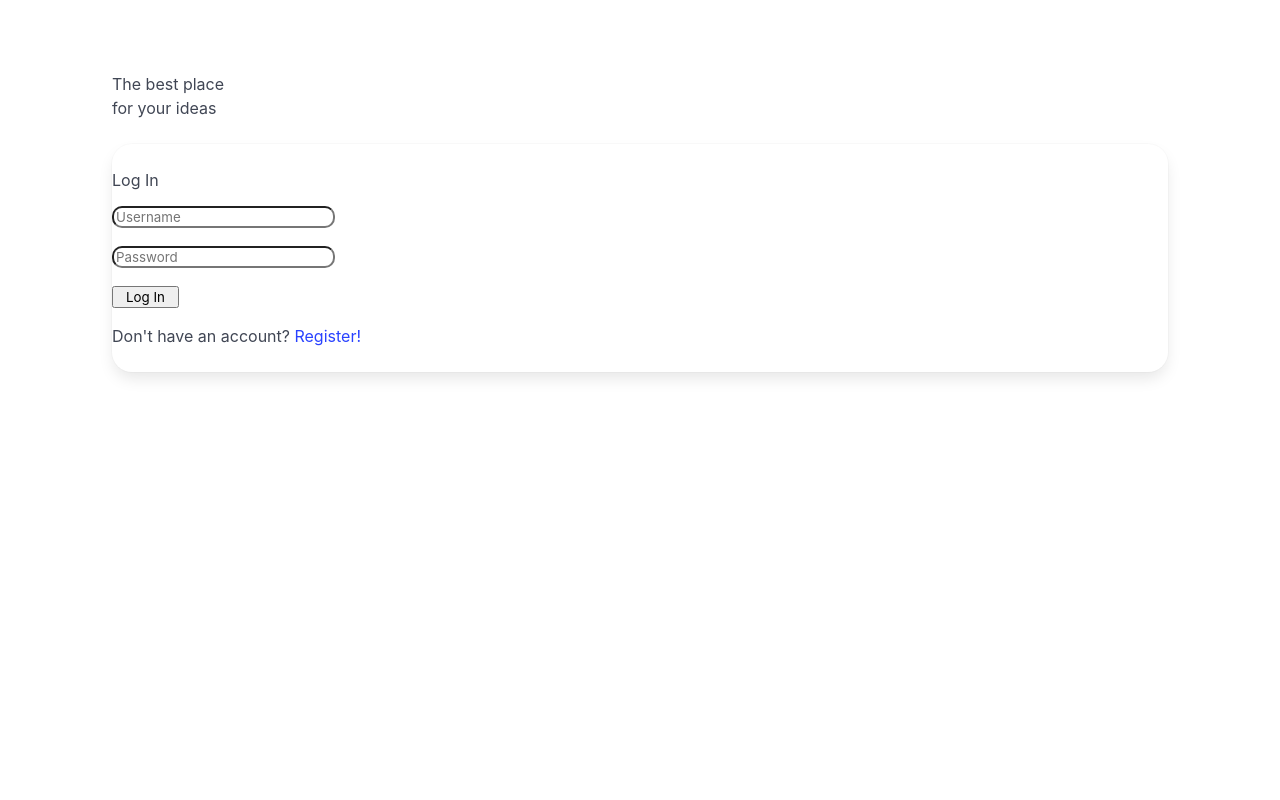
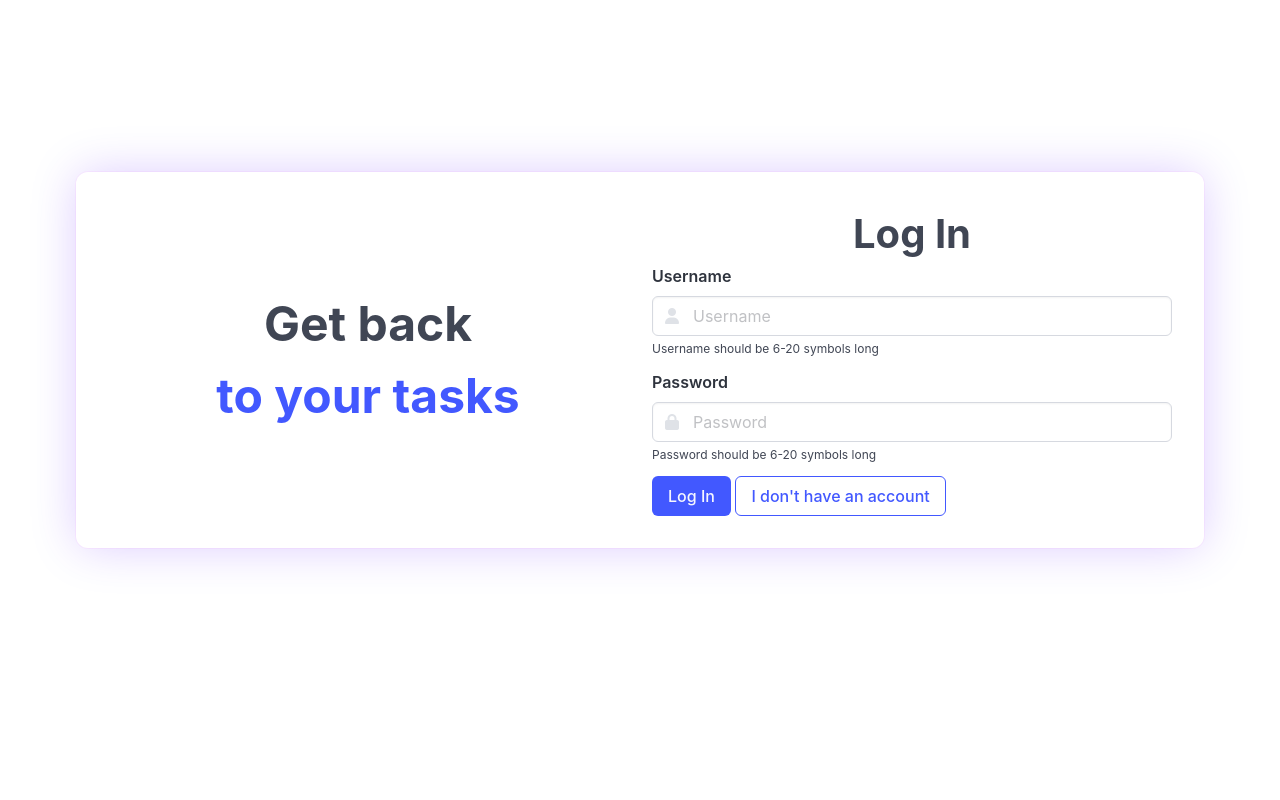
Before and after one commit to Nikitaksk/todo-flask, a Flask app: page /login in a window 1280 px wide. Shown: the part 52-852 px from the top of the page. After the commit the page ends 615 px from the top, so only its background shows below. Run offline with Flask 3, Linux system fonts and the light colour scheme; some libraries are stand-ins or nearby versions.

Commit message:
login redesigned

```diff
--- a/templates/login.html
+++ b/templates/login.html
@@ -6,54 +6,67 @@
 
 {% block body %}
 
-    <section class="" style="height: 100vh;">
-        <div class="px-4  h-100 px-md-5  text-center align-content-center" style="">
-            {% with messages = get_flashed_messages() %}
-                {% if messages %}
-                    {% for message in messages %}
-                        <div class="alert alert-danger p-3 " role="alert">
-                            {{ message }}
-                        </div>
-                    {% endfor %}
-                {% endif %}
-            {% endwith %}
-            <div class="container bg-light p-5 " style=" border-radius: 30px;">
-                <div class=" row gx-lg-5 p-3 m-3 ">
-                    <div class=" col-lg-6 mb-5 mb-lg-0">
-                        <h1 class="my-5 display-3 fw-bold ls-tight">
-                            The best place <br/>
-                            <span class="text-primary">for your ideas</span>
-                        </h1>
+{#        <div class="px-4  h-100 px-md-5  text-center align-content-center" style="">#}
+{#            {% with messages = get_flashed_messages() %}#}
+{#                {% if messages %}#}
+{#                    {% for message in messages %}#}
+{#                        <div class="alert alert-danger p-3 " role="alert">#}
+{#                            {{ message }}#}
+{#                        </div>#}
+{#                    {% endfor %}#}
+{#                {% endif %}#}
+{#            {% endwith %}#}
+    <div class="container columns is-flex is-fullheight is-vcentered" style="height:90vh;">
+        <div class="container my-5 is-max-widescreen p-5">
+            <div class="columns is-vcentered box">
+                <div class="column is-half  is-flex is-vcentered">
+                    <div class="container has-text-centered is-size-1 is-family-sans-serif  ">
+                        <h1 class="has-text-weight-bold">Get back </h1>
+                        <h1 class="has-text-weight-bold has-text-link">to your tasks </h1>
                     </div>
 
-                    <div class="col-lg-6 mb-5 mb-lg-0 ">
-                        <div class="card " style=" border-radius: 20px;">
-                            <div class="card-body py-5 px-md-5 ">
-                                <h1 class="pb-3 fw-bold">Log In</h1>
-                                <form method="post" action="/login">
+                </div>
+                <div class="column  is-half">
+                    <form method="post" action="/login">
+                        <h1 class="has-text-weight-bold has-text-centered is-size-2 is-family-sans-serif">Log In </h1>
+                        <div class="field">
+                            <label class="label">Username</label>
+                            <div class="control has-icons-left has-icons-right">
+                                <input class="input " type="text" name="username" placeholder="Username">
+                                <span class="icon is-small is-left">
+                                    <i class="fas fa-user"></i>
+                                </span>
 
-                                    <div data-mdb-input-init class="form-outline mb-4">
-                                        <input type="text" id="form3Example1" class="form-control" name="username"
-                                               placeholder="Username" style=" border-radius: 10px;"/>
-                                    </div>
-                                    <div data-mdb-input-init class="form-outline mb-4">
-                                        <input type="password" id="form3Example2" class="form-control" name="password"
-                                               placeholder="Password" style=" border-radius: 10px;"/>
-                                    </div>
+                            </div>
+                            <p class="help ">Username should be 6-20 symbols long</p>
+                        </div>
+
+                        <div class="field">
+                            <label class="label">Password</label>
+                            <p class="control has-icons-left">
+                                <input class="input" name="password" type="password" placeholder="Password">
+                                <span class="icon is-small is-left">
+                                    <i class="fas fa-lock"></i>
+                                </span>
+                            </p>
+                            <p class="help ">Password should be 6-20 symbols long</p>
+                        </div>
 
 
-                                    <input type="submit" value="Log In" data-mdb-ripple-init
-                                           class="btn btn-primary btn-block mb-4 px-3 rounded-3"/>
-                                    <h5>Don't have an account? <a class="link-underline-opacity-0"
-                                                                  href="/register">Register!</a></h5>
-                                </form>
+                        <div class="field">
+                            <div class="control is-grouped">
+                                <button class="button is-link" type="submit">Log In</button>
+                                <a class="button is-link is-outlined" href="/register">I don't have an account</a>
                             </div>
+
                         </div>
-                    </div>
+                    </form>
+
                 </div>
             </div>
+
         </div>
-    </section>
+    </div>
 
 
 {% endblock %}
```
